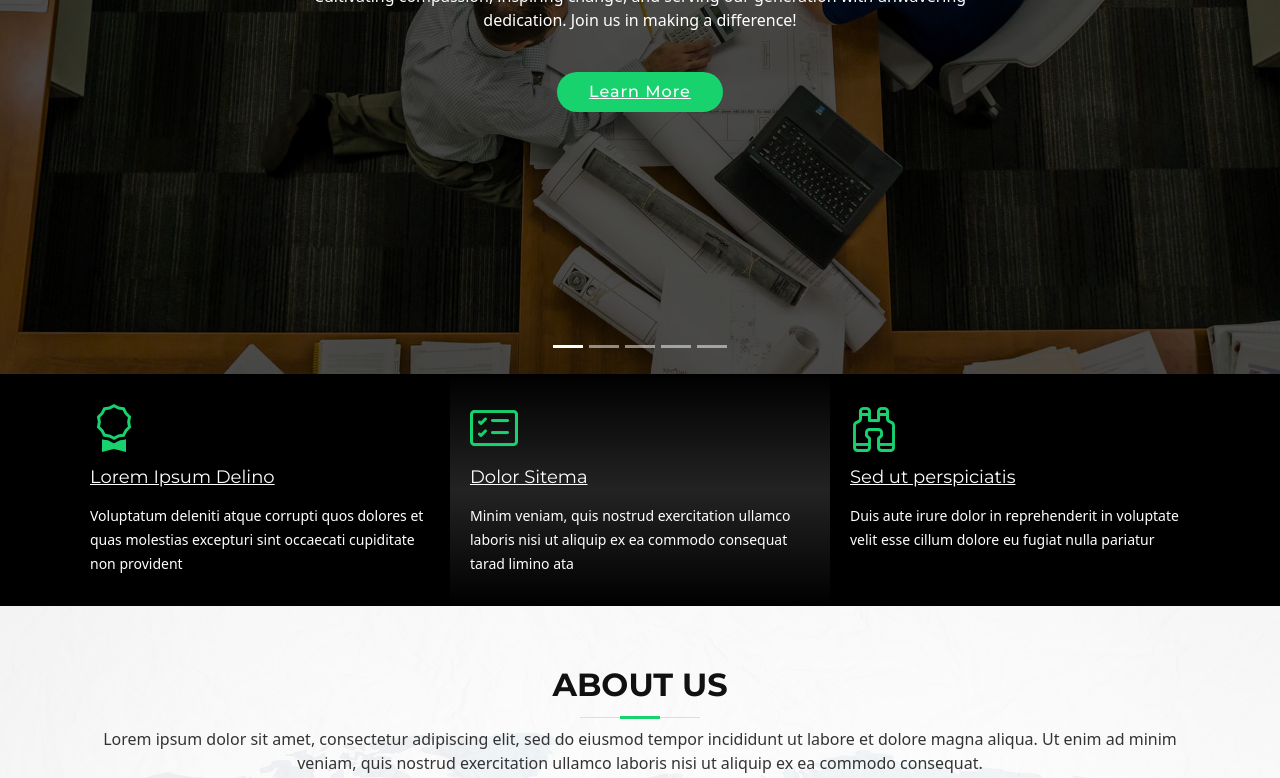
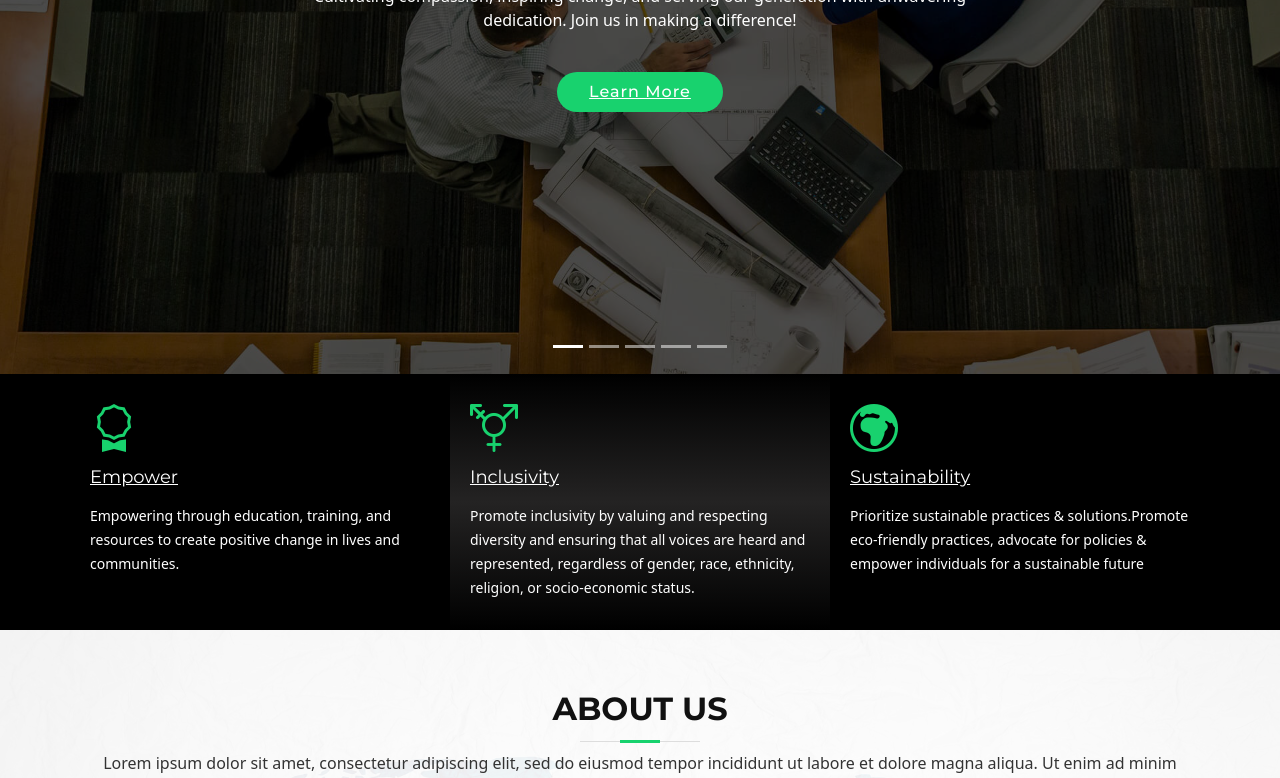
Before and after one commit to NoelOsiro/HUG_gen, a React (Create React App) app: page / in a window 1280 px wide. Shown: the part 426-1204 px from the top of the page. Built offline with nearby package versions, Linux system fonts and the light colour scheme.

Commit message:
Features section done

```diff
--- a/public/assets/css/style.css
+++ b/public/assets/css/style.css
@@ -370,45 +370,7 @@ section {
 
 /* Featured Services Section
 --------------------------------*/
-#featured-services {
-  background: #000;
-}
-
-#featured-services .box {
-  padding: 30px 20px;
-}
-
-#featured-services .box-bg {
-  background-image: linear-gradient(0deg, #000000 0%, #242323 50%, #000000 100%);
-}
-
-#featured-services i {
-  color: #18d26e;
-  font-size: 48px;
-  display: inline-block;
-  line-height: 1;
-}
-
-#featured-services h4 {
-  font-weight: 400;
-  margin: 15px 0;
-  font-size: 18px;
-}
-
-#featured-services h4 a {
-  color: #fff;
-}
-
-#featured-services h4 a:hover {
-  color: #18d26e;
-}
-
-#featured-services p {
-  font-size: 14px;
-  line-height: 24px;
-  color: #fff;
-  margin-bottom: 0;
-}
+
 
 /* About Us Section
 --------------------------------*/
--- a/src/Components/Featured/Features.tsx
+++ b/src/Components/Featured/Features.tsx
@@ -1,5 +1,5 @@
 import React from 'react';
-
+import './feat.css';
 interface Ifeats {
   icon: string,
   title: string,
@@ -10,19 +10,19 @@ const Features = () => {
   const featureBoxes: Ifeats[] = [
     {
       icon: 'bi bi-award',
-      title: 'Lorem Ipsum Delino',
-      description: 'Voluptatum deleniti atque corrupti quos dolores et quas molestias excepturi sint occaecati cupiditate non provident',
+      title: 'Empower',
+      description: 'Empowering through education, training, and resources to create positive change in lives and communities.',
     },
     {
-      icon: 'bi bi-card-checklist',
-      title: 'Dolor Sitema',
-      description: 'Minim veniam, quis nostrud exercitation ullamco laboris nisi ut aliquip ex ea commodo consequat tarad limino ata',
+      icon: 'bi bi-gender-trans',
+      title: 'Inclusivity',
+      description: 'Promote inclusivity by valuing and respecting diversity and ensuring that all voices are heard and represented, regardless of gender, race, ethnicity, religion, or socio-economic status.',
       isBackground: true,
     },
     {
-      icon: 'bi bi-binoculars',
-      title: 'Sed ut perspiciatis',
-      description: 'Duis aute irure dolor in reprehenderit in voluptate velit esse cillum dolore eu fugiat nulla pariatur',
+      icon: 'bi bi-globe-europe-africa',
+      title: 'Sustainability',
+      description: 'Prioritize sustainable practices & solutions.Promote eco-friendly practices, advocate for policies & empower individuals for a sustainable future',
     },
   ];
 
--- /dev/null
+++ b/src/Components/Featured/feat.css
@@ -0,0 +1,48 @@
+#featured-services {
+    background: #000;
+}
+
+#featured-services .box {
+    padding: 30px 20px;
+}
+#featured-services .box:hover {
+    background-color: #18d26e;
+    color: #000000;
+}
+#featured-services .box:hover i{
+    color: #000000;
+}
+#featured-services .box-bg:hover{
+    background-image: linear-gradient(0deg, #18d26e 0%, #46ac76 50%, #18d26e 100%);
+}
+
+#featured-services .box-bg {
+    background-image: linear-gradient(0deg, #000000 0%, #242323 50%, #000000 100%);
+}
+
+
+#featured-services i {
+    color: #18d26e;
+    font-size: 48px;
+    display: inline-block;
+    line-height: 1;
+}
+
+#featured-services h4 {
+    font-weight: 400;
+    margin: 15px 0;
+    font-size: 18px;
+}
+
+#featured-services h4 a {
+    color: #fff;
+}
+
+
+
+#featured-services p {
+    font-size: 14px;
+    line-height: 24px;
+    color: #fff;
+    margin-bottom: 0;
+}
```
